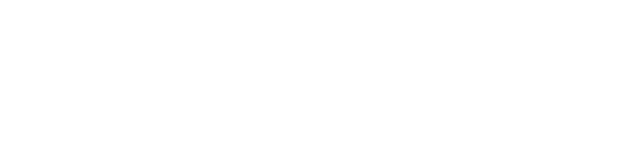
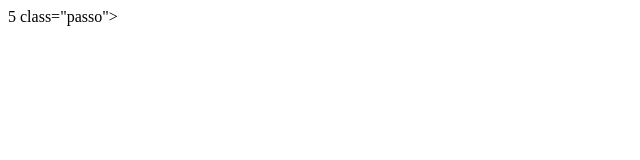
Before and after one commit to fernando2025257/um-futuro-piloto-ou-nao, a plain HTML site: page index.html in a window 1280 px wide. Shown: the whole page, without its empty margins (0-640 px from the left). Drawn offline with Linux system fonts and the light colour scheme.

Commit message:
Update index.html

```diff
--- a/index.html
+++ b/index.html
@@ -7,6 +7,9 @@
     <link rel="stylesheet" href=".">
 </head>
 <body>
-    <h1></h1>
+<main>
+</div>5 class="passo">
+
+</main>
 </body>
 </html>
```
